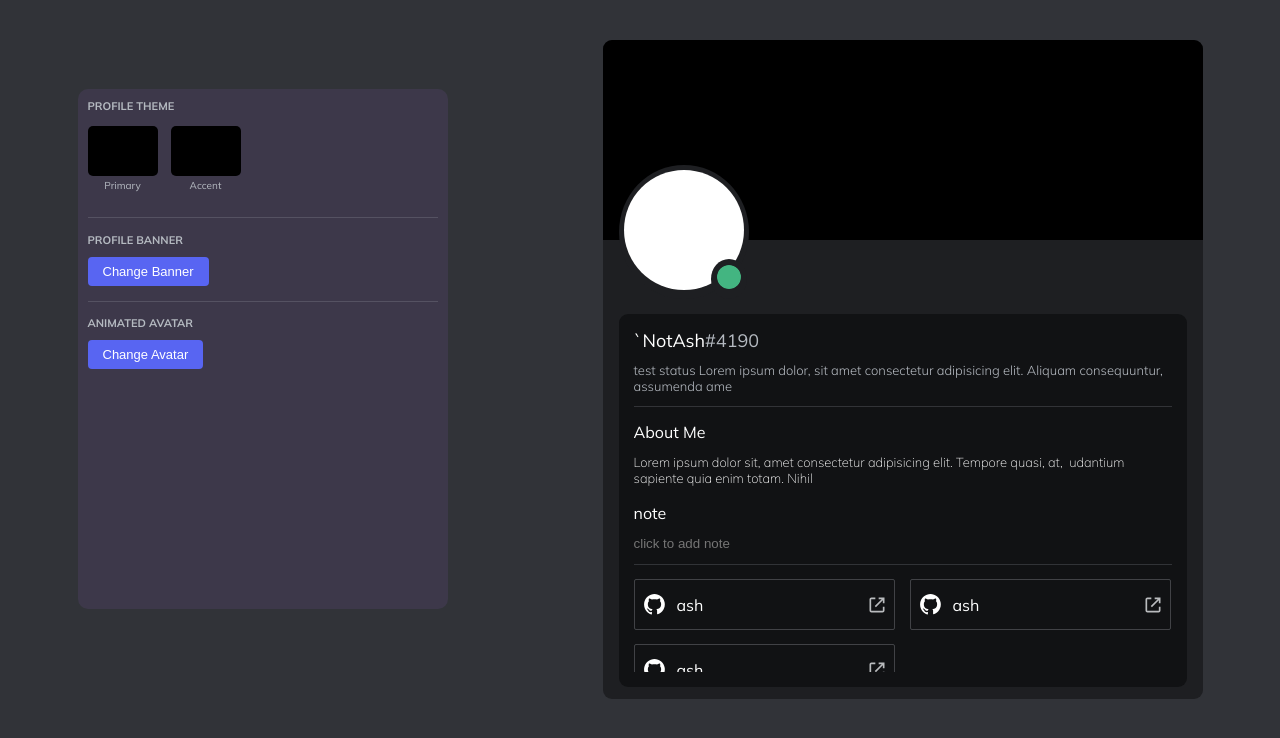
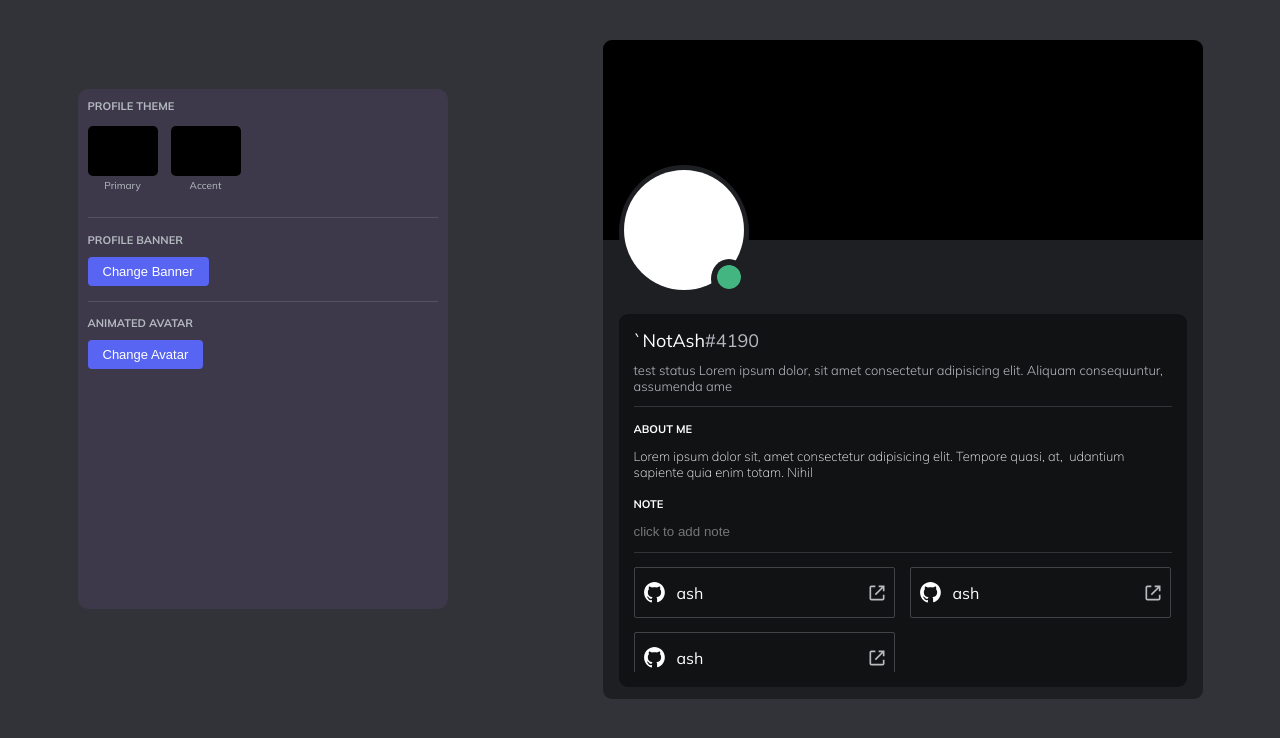
Before and after one commit to itz-ash/profile-maker, a React (Vite) app: page / in a window 1280 px wide. Shown: the top 738 px of the page. Built offline with nearby package versions, Linux system fonts and the light colour scheme.

Commit message:
small change

```diff
--- a/index.html
+++ b/index.html
@@ -4,7 +4,7 @@
     <meta charset="UTF-8" />
     <link rel="icon" type="image/svg+xml" href="/vite.svg" />
     <meta name="viewport" content="width=device-width, initial-scale=1.0" />
-    <title>Vite + React + TS</title>
+    <title>Profile Maker</title>
   </head>
   <body>
     <div id="root"></div>
--- a/src/components/AboutMe.tsx
+++ b/src/components/AboutMe.tsx
@@ -26,9 +26,11 @@ const AboutMe = () => {
     return (
       <>
         <div className="aboutMeContainer">
-          <div className="aboutMeHeading">About Me</div>
+          <div className="aboutMeHeading smallHeaderText">About Me</div>
           <div className="aboutMeContent">{aboutText}</div>
-          <div className="noteContainer">note</div>
+          <div className="noteContainer">
+            <div className="smallHeaderText">note</div>
+          </div>
           <form>
             <label>
               <input
--- a/src/styles/_profileHeader.scss
+++ b/src/styles/_profileHeader.scss
@@ -7,8 +7,7 @@
   width: 600px;
   color: white;
   border-radius: $border-radius;
-  margin: auto auto;
-
+  margin-top: 5vh;
   // box-sizing: border-box;
 
   .header {
```
